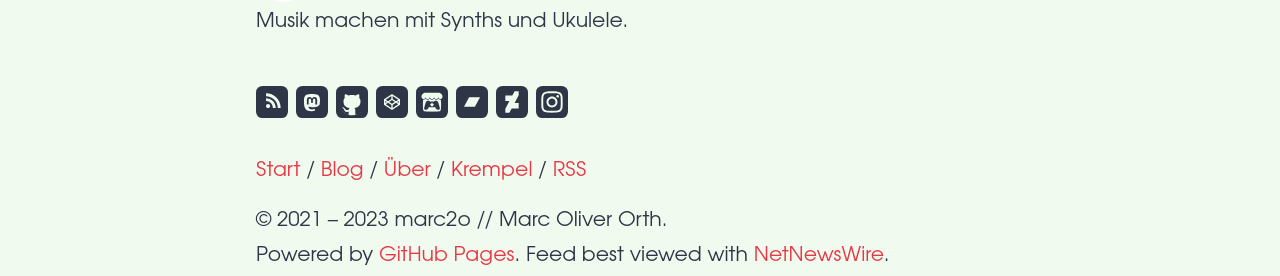
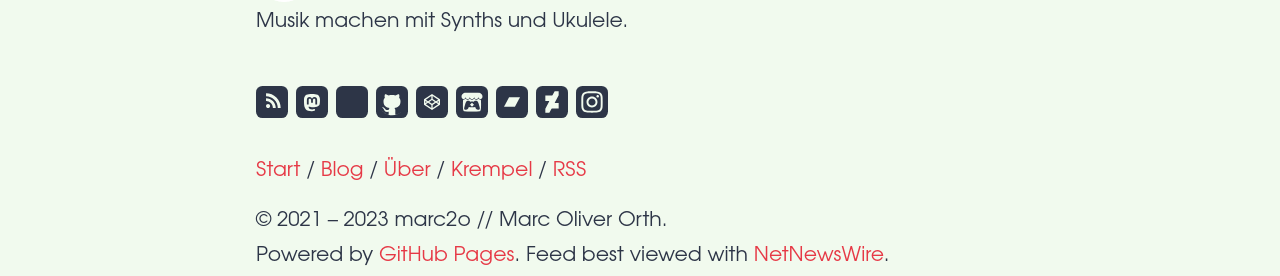
Before and after one commit to marc2o/marc2o.github.io, a Jekyll site: the page built from about.md, in a window 1280 px wide. Shown: the part 1858-2134 px from the top of the page. Built offline with Jekyll 4.4.1, drawn with Linux system fonts in a browser that asks for light colours.

Commit message:
Update follow.html

```diff
--- a/_includes/follow.html
+++ b/_includes/follow.html
@@ -12,6 +12,22 @@
       <svg width="100%" height="100%" viewBox="0 0 48 48" fill="none" xmlns="http://www.w3.org/2000/svg">
         <g fill="#ffffff">
           <path fill-rule="evenodd" clip-rule="evenodd" d="M29.1055 31.6108C32.3293 31.2259 35.1363 29.2396 35.4891 27.4246C36.045 24.5655 35.9991 20.4474 35.9991 20.4474C35.9991 14.8659 32.3422 13.2299 32.3422 13.2299C30.4984 12.383 27.3322 12.0269 24.0429 12H23.962C20.6726 12.0269 17.5086 12.383 15.6646 13.2299C15.6646 13.2299 12.0076 14.8659 12.0076 20.4474C12.0076 20.7858 12.0059 21.1417 12.004 21.5122C11.999 22.5411 11.9934 23.6827 12.0231 24.8743C12.1559 30.3327 13.0239 35.7123 18.0706 37.0481C20.3975 37.664 22.3953 37.7929 24.0043 37.7044C26.9222 37.5427 28.5602 36.6631 28.5602 36.6631L28.464 34.5461C28.464 34.5461 26.3788 35.2035 24.037 35.1234C21.7169 35.0438 19.2676 34.8732 18.8923 32.0246C18.8577 31.7744 18.8403 31.5069 18.8403 31.2259C18.8403 31.2259 21.1179 31.7826 24.0043 31.9148C25.7693 31.9958 27.4244 31.8114 29.1055 31.6108ZM31.6855 27.6387V20.8804C31.6855 19.4992 31.3339 18.4016 30.6276 17.5895C29.899 16.7775 28.945 16.3612 27.7608 16.3612C26.3906 16.3612 25.353 16.8878 24.6671 17.9412L24 19.0592L23.3331 17.9412C22.647 16.8878 21.6095 16.3612 20.2393 16.3612C19.055 16.3612 18.101 16.7775 17.3726 17.5895C16.6662 18.4016 16.3145 19.4992 16.3145 20.8804V27.6387H18.992V21.0791C18.992 19.6963 19.5738 18.9945 20.7375 18.9945C22.0242 18.9945 22.6692 19.827 22.6692 21.4733V25.0638H25.3309V21.4733C25.3309 19.827 25.9758 18.9945 27.2625 18.9945C28.4262 18.9945 29.008 19.6963 29.008 21.0791V27.6387H31.6855Z"/>
+        </g>
+      </svg>
+    </a>
+  </li><li>
+    <a href="https://firefish.social/@marc2o" title="Firefish" rel="me" target="_blank">
+      <svg width="100%" height="100%" viewBox="0 0 48 48" version="1.1" xmlns:xlink="http://www.w3.org/1999/xlink" xmlns="http://www.w3.org/2000/svg">
+        <defs>
+          <path d="M28 -152L28 -152L28 -104L-20 -104L-20 -152L28 -152Z" id="path_1" />
+          <clipPath id="clip_1">
+            <use xlink:href="#path_1" clip-rule="evenodd" fill-rule="evenodd" />
+          </clipPath>
+        </defs>
+        <g id="Firefish" clip-path="url(#clip_1)">
+          <path d="M28 -152L28 -152L28 -104L-20 -104L-20 -152L28 -152Z" id="Firefish" fill="#FFFFFF" stroke="none" />
+          <path d="M4 24C4 12.9543 12.9543 4 24 4C35.0457 4 44 12.9543 44 24C44 35.0457 35.0457 44 24 44C12.9543 44 4 35.0457 4 24Z" id="Circle" fill="#EB6F92" fill-rule="evenodd" stroke="none" />
+          <path d="M28.7297 20.5709L34.6964 20.5709L34.6962 20.5708C35.8554 20.5708 36.436 19.1695 35.6163 18.3499L29.6496 12.3836C28.83 11.5641 27.4286 12.1446 27.4286 13.3037L27.4286 19.2699C27.4286 19.9884 28.0112 20.5709 28.7297 20.5709L28.7297 20.5709ZM18.532 20.5681L24.424 20.5681L24.4239 20.568C25.5686 20.568 26.1419 19.1842 25.3325 18.3748L19.4404 12.4831C18.6311 11.6739 17.2471 12.247 17.2471 13.3916L17.2471 19.2833C17.2471 19.9929 17.8224 20.5681 18.532 20.5681L18.532 20.5681ZM28.7297 30.8574L34.6964 30.8574L34.6962 30.8573C35.8554 30.8573 36.436 29.4559 35.6163 28.6363L29.6496 22.6701C28.83 21.8505 27.4286 22.4311 27.4286 23.5901L27.4286 29.5564C27.4286 30.2748 28.0112 30.8574 28.7297 30.8574L28.7297 30.8574ZM13.2857 22.2867L24.4286 22.2867C25.1387 22.2867 25.7143 22.8623 25.7143 23.5723L25.7143 34.7144C25.7143 35.4244 25.1387 36 24.4286 36L13.2857 36C12.5756 36 12 35.4244 12 34.7144L12 23.5723C12 22.8623 12.5756 22.2867 13.2857 22.2867L13.2857 22.2867ZM13.7143 30.8575C13.7143 31.8042 14.4818 32.5717 15.4286 32.5717C16.3753 32.5717 17.1429 31.8042 17.1429 30.8575C17.1429 29.9109 16.3753 29.1434 15.4286 29.1434C14.4818 29.1434 13.7143 29.9109 13.7143 30.8575L13.7143 30.8575ZM18 30.8575C18 31.8042 18.7676 32.5717 19.7143 32.5717C20.661 32.5717 21.4286 31.8042 21.4286 30.8575C21.4286 29.9109 20.661 29.1434 19.7143 29.1434C18.7676 29.1434 18 29.9109 18 30.8575L18 30.8575Z" id="Vector" fill="#FFFFFF" fill-rule="evenodd" stroke="none" />
         </g>
       </svg>
     </a>
```
